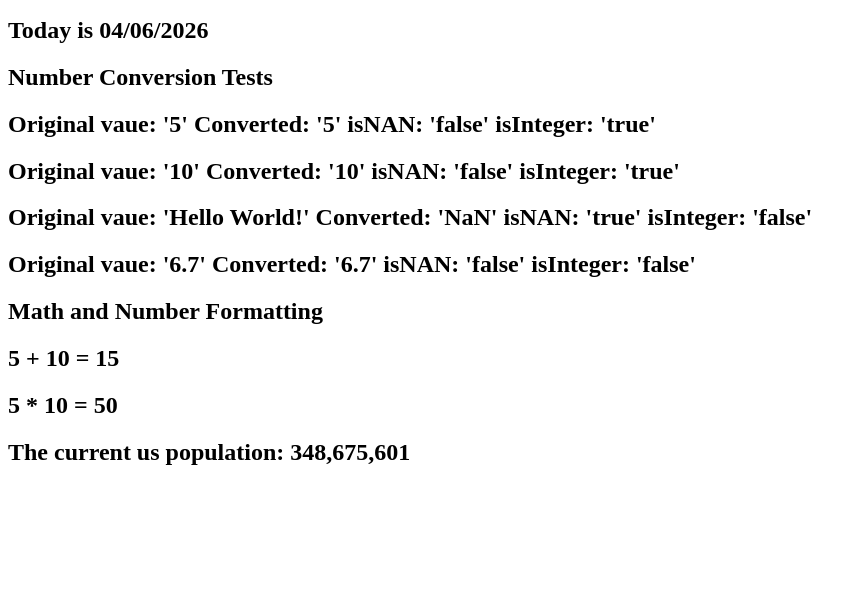
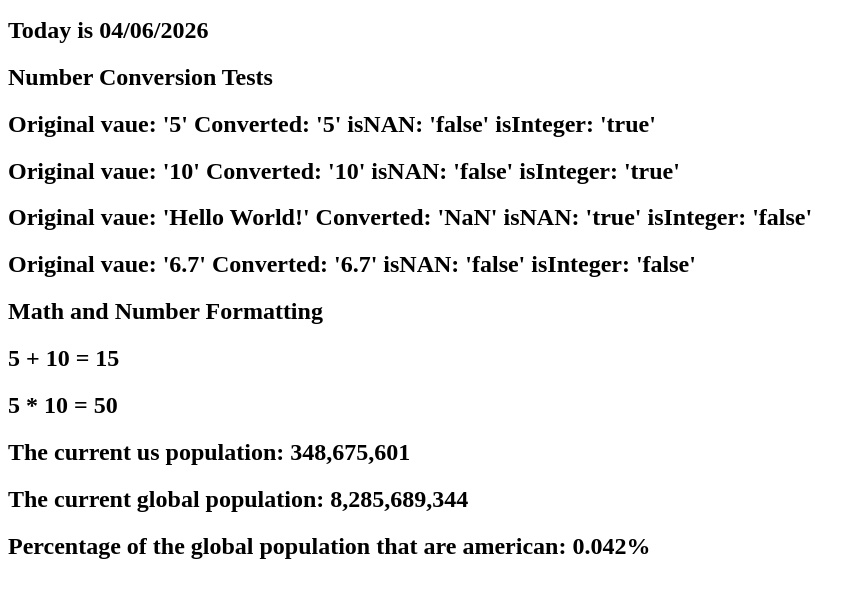
Before and after one commit to Kyahn-Martin/comp484-hw9, a plain HTML site: page index.html in a window 1280 px wide. Shown: the part 110-708 px from the top of the page, without its empty margins (0-866 px from the left). Drawn offline with Linux system fonts and the light colour scheme.

Commit message:
Added comments

```diff
--- a/script.js
+++ b/script.js
@@ -1,19 +1,32 @@
+// Makes a new date object to grab the current month, day, an year
 var date = new Date();
 var day = date.getDate();
 var month = date.getMonth() + 1;
 var year = date.getFullYear();
+// Store values for conversion display
 var num1 = "5";
 var num2 = "10";
 var word = "Hello World!";
 var float = "6.7";
-var UsPoppulation = 348675601;
+// Store large numbers to be formated
+var UsPop = 348675601;
+var GlobalPop = 8285689344;
+// Add a 0 if the nuumber is a single digit
 if (month < 10)
     {
         month = "0" + month;
     }
+else
+    {
+
+    }
 if (day < 10)
     {
         day = "0" + day;
+    }
+else
+    {
+
     }
 document.getElementById('date-display').innerHTML = "<h2> Today is " + month  + "/" + day + "/" + year + " <br></h2>";
 document.getElementById('conversion-display').innerHTML += "<h2> Original vaue: '" + num1 + "' Converted: '" + Number(num1) + "' isNAN: '" + Number.isNaN(Number(num1)) + "' isInteger: '" + Number.isInteger(Number(num1)) + "'<br></h2>";
@@ -22,4 +35,6 @@ document.getElementById('conversion-display').innerHTML += "<h2> Original vaue:
 document.getElementById('conversion-display').innerHTML += "<h2> Original vaue: '" + float + "' Converted: '" + Number(float) + "' isNAN: '" + Number.isNaN(Number(float)) + "' isInteger: '" + Number.isInteger(Number(float)) + "'<br></h2>";
 document.getElementById('math-display').innerHTML += "<h2> 5 + 10 = " + (5 + 10) + "<br></h2>";
 document.getElementById('math-display').innerHTML += "<h2> 5 * 10 = " + (5 * 10) + "<br></h2>";
-document.getElementById('math-display').innerHTML += "<h2> The current us population: " + UsPoppulation.toLocaleString()+ "<br></h2>";
+document.getElementById('math-display').innerHTML += "<h2> The current us population: " + UsPop.toLocaleString()+ "<br></h2>";
+document.getElementById('math-display').innerHTML += "<h2> The current global population: " + GlobalPop.toLocaleString()+ "<br></h2>";
+document.getElementById('math-display').innerHTML += "<h2> Percentage of the global population that are american: " + (UsPop/GlobalPop).toLocaleString() +"%<br></h2>";
```
Also changed, not shown: index.html (+7 -0 lines).
